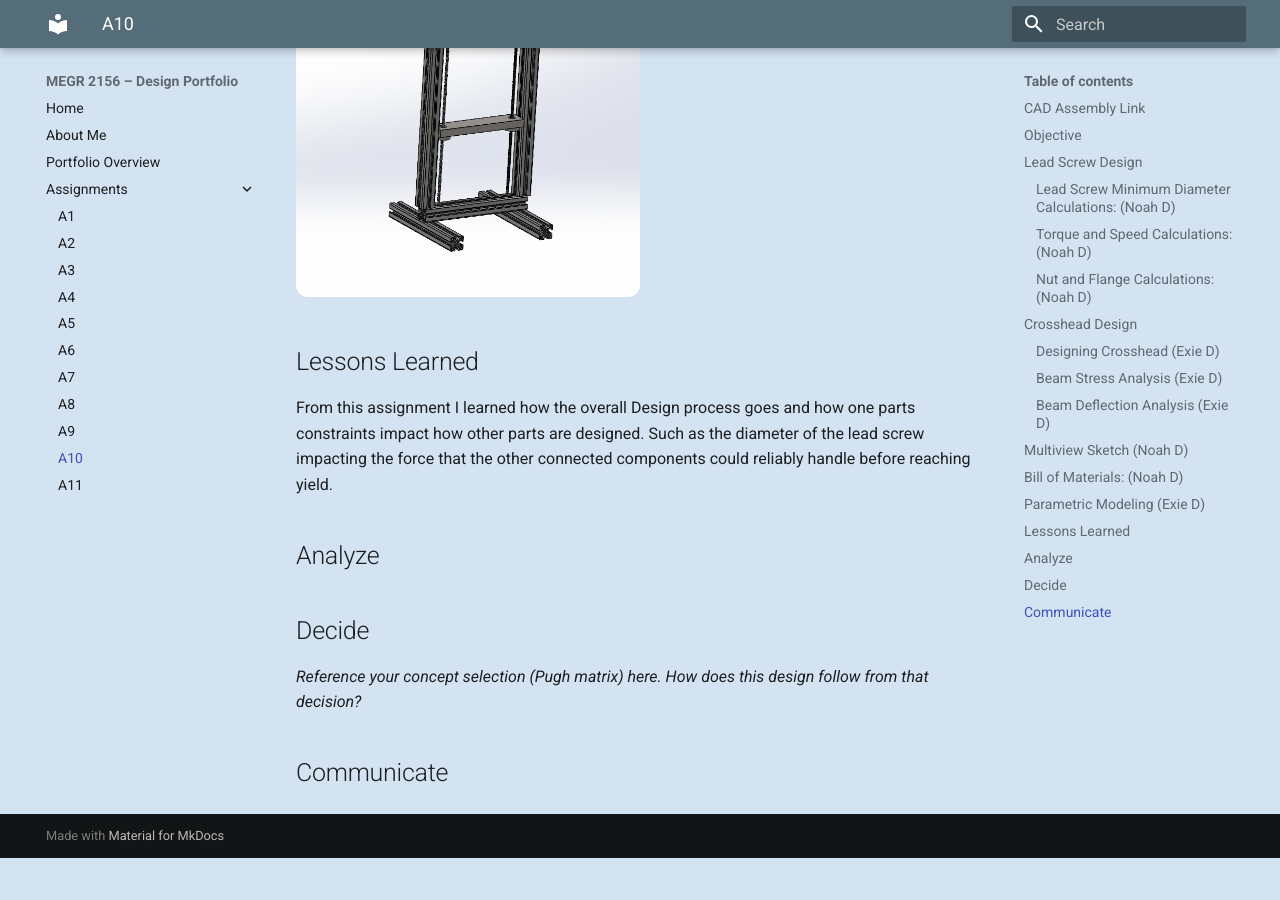
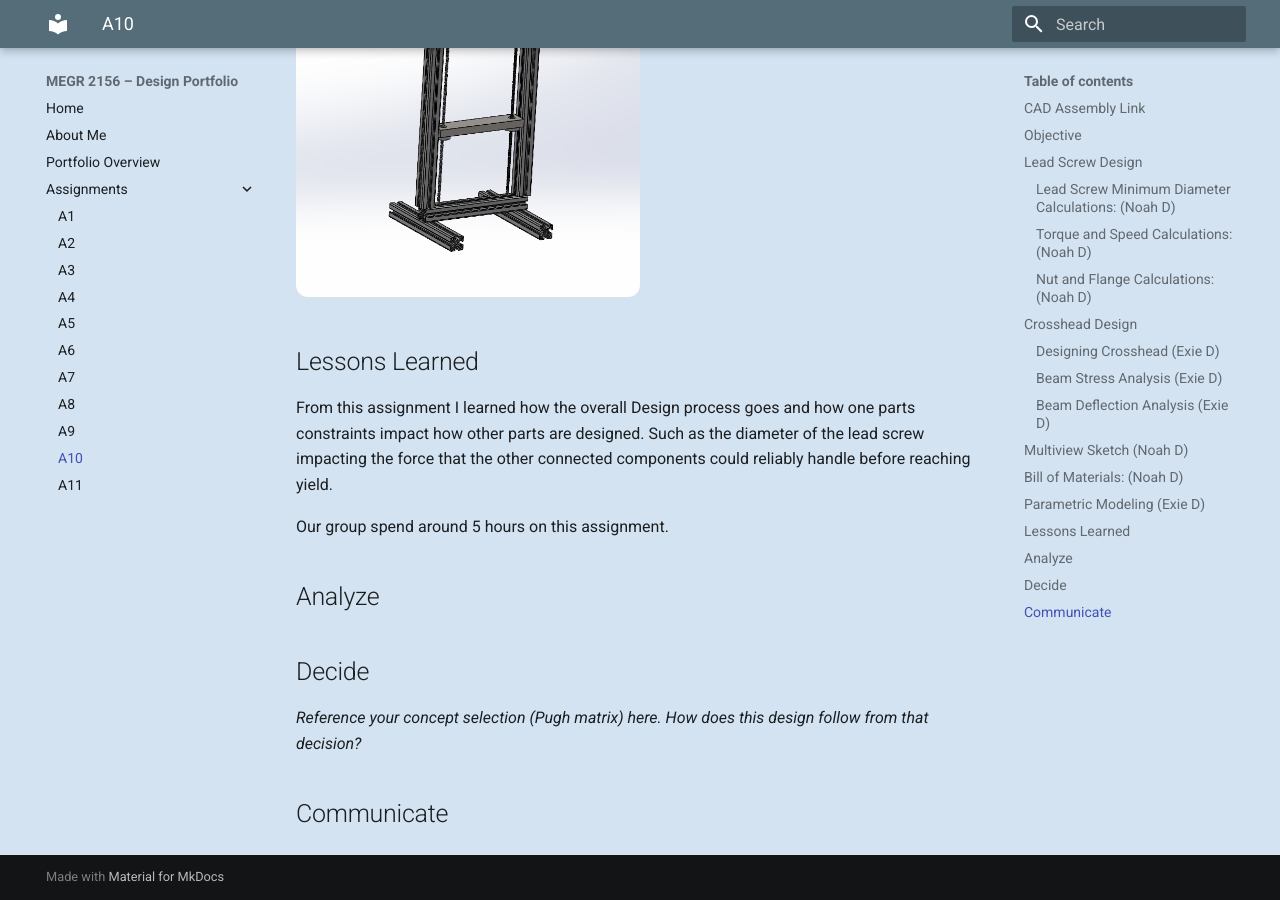
Before and after one commit to Noah-DiMenna/megr2156-portfolio, an MkDocs documentation site: the page built from docs/assignments/A10/index.md, in a window 1280 px wide and 900 px high, scrolled down 7068 px. Built offline with MkDocs 1.6.1 and Material for MkDocs 9.7.7, drawn with Linux system fonts in a browser that asks for light colours; before the commit the page ends 7926 px from its top, so only the background shows below that; part of the change alters nothing that is shown.

Commit message:
Fix lead screw link and add time spent on assignment
Updated the lead screw link and added time spent on the assignment.

```diff
--- a/docs/assignments/A10/index.md
+++ b/docs/assignments/A10/index.md
@@ -62,7 +62,7 @@ I began creating a relevant FBD and listing my knowns and unknowns. I began pick
 
 <img src="A10-BOM.png" style="border-radius: 12px; width: 50%;">
 
-[Lead Screw](https://www.mcmaster.com/95082A641/)
+[Lead Screw](https://www.mcmaster.com/99030A981/)
 
 [Flange](https://www.mcmaster.com/95082A641/)
 
@@ -102,6 +102,8 @@ Finally adding the outer frame of the assembly.
 
 From this assignment I learned how the overall Design process goes and how one parts constraints impact how other parts are designed. Such as the diameter of the lead screw impacting the force that the other connected components could reliably handle before reaching yield.
 
+Our group spend around 5 hours on this assignment.
+
 ## Analyze
 
 
```
